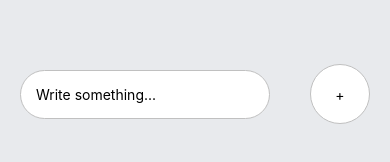
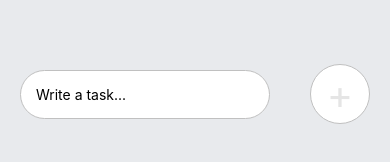
Before and after one commit to SidraQurban/TodoList, a React Native app: screen / in a window 390 px wide. Shown: the part 660-822 px from the top of the page. Built offline with nearby package versions, Linux system fonts and the light colour scheme.

Commit message:
Update App.js

```diff
--- a/App.js
+++ b/App.js
@@ -47,7 +47,7 @@ export default function App() {
       >
         <TextInput
           style={styles.input}
-          placeholder={"Write something..."}
+          placeholder={"Write a task..."}
           value={task}
           onChangeText={(text) => setTask(text)}
         />
@@ -106,5 +106,8 @@ const styles = StyleSheet.create({
     alignItems: "center",
     borderWidth: 1,
   },
-  add: {},
+  add: {
+    fontSize: 40,
+    color: "#e5e5e5",
+  },
 });
```
